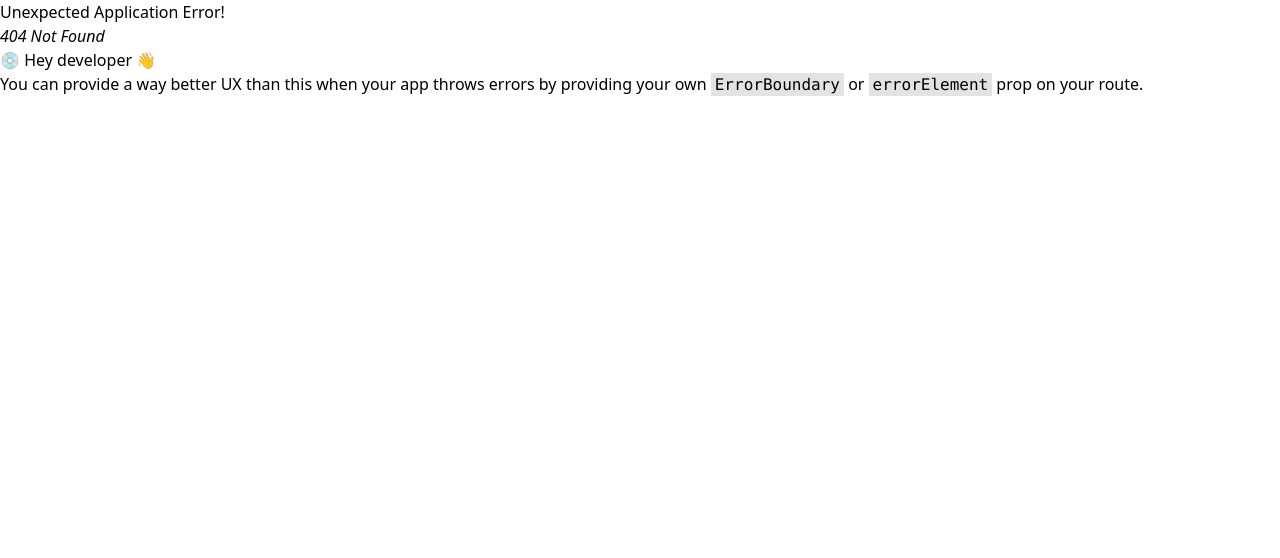
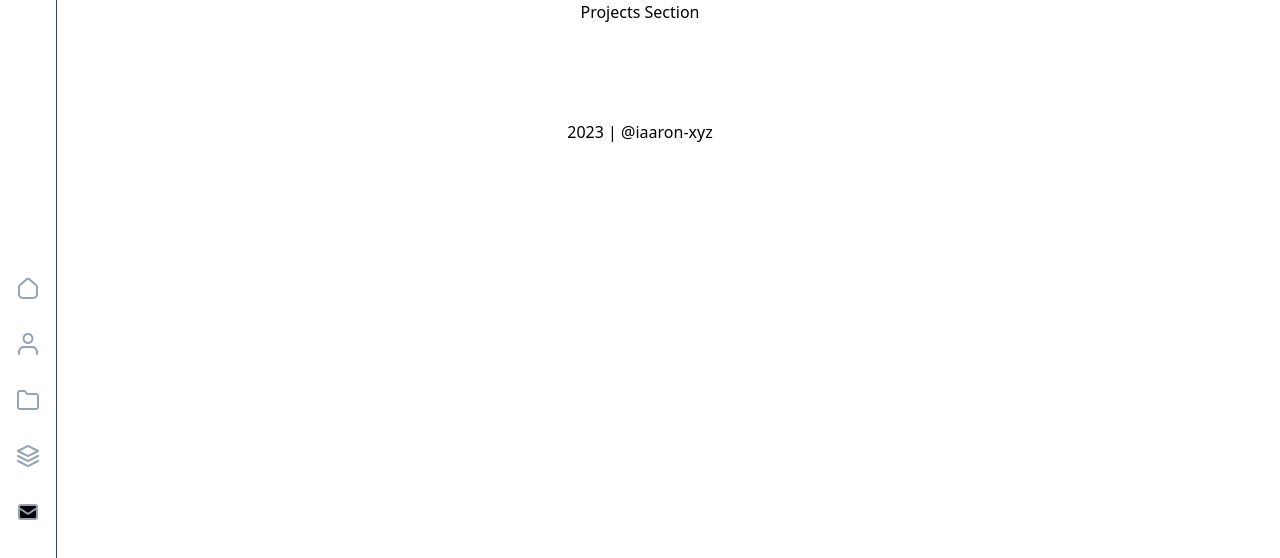
Before and after one commit to iaaron-xyz/iaaron-xyz.github.io, a React (Vite) app: page /works in a window 1280 px wide. Before the commit this address had no page. Shown: the top 558 px of the page. Built offline with nearby package versions, Linux system fonts and the light colour scheme.

Commit message:
create works section

```diff
--- /dev/null
+++ b/src/components/WorksPage.jsx
@@ -0,0 +1,5 @@
+const WorksPage = () => {
+  return <>Projects Section</>;
+};
+
+export default WorksPage;
--- a/src/components/layout/Navbar.jsx
+++ b/src/components/layout/Navbar.jsx
@@ -29,11 +29,13 @@ const Navbar = () => {
             </Link>
           </li>
           <li>
-            <FolderIcon
-              className={
-                "h-6 fill-slate-400 stroke-2 dark:hover:fill-slate-200"
-              }
-            />
+            <Link to='works'>
+              <FolderIcon
+                className={
+                  "h-6 fill-slate-400 stroke-2 dark:hover:fill-slate-200"
+                }
+              />
+            </Link>
           </li>
           <li>
             <StackIcon
--- a/src/main.jsx
+++ b/src/main.jsx
@@ -5,6 +5,7 @@ import App from "./App.jsx";
 import "./index.css";
 import Homepage from "./components/Homepage.jsx";
 import AboutPage from "./components/AboutPage.jsx";
+import WorksPage from "./components/WorksPage.jsx";
 
 const router = createBrowserRouter([
   {
@@ -13,6 +14,7 @@ const router = createBrowserRouter([
     children: [
       { index: true, element: <Homepage /> },
       { path: "about", element: <AboutPage /> },
+      { path: "works", element: <WorksPage /> },
     ],
   },
 ]);
```
